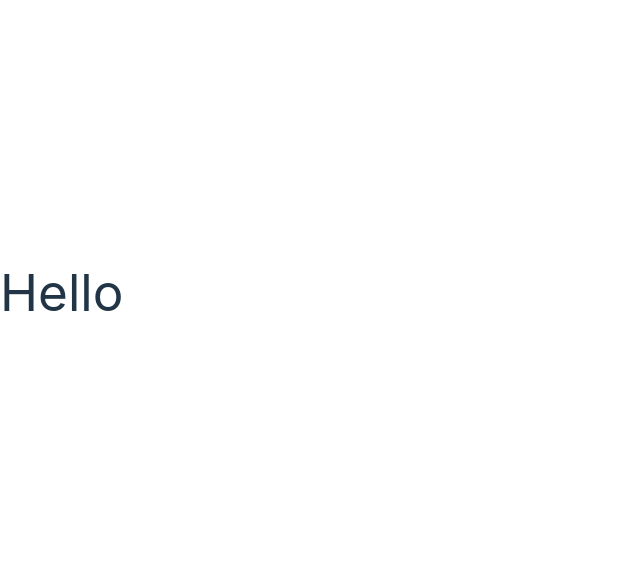
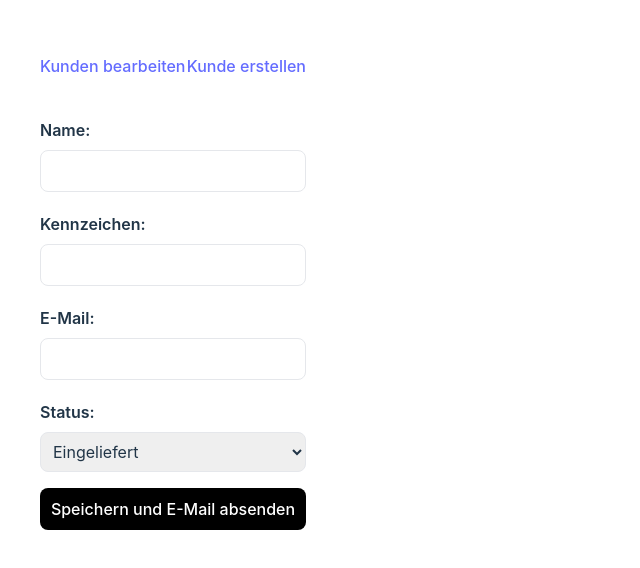
Before and after one commit to JulianGrafen/carsta, a React (Vite) app: page / in a window 1280 px wide. Before the commit this address had no page. Shown: the part 108-676 px from the top of the page, without its empty margins (0-640 px from the left). Built offline with nearby package versions, Linux system fonts and the light colour scheme.

Commit message:
Changed Landing Page

```diff
--- a/index.html
+++ b/index.html
@@ -9,6 +9,5 @@
   <body>
     <div id="root"></div>
     <script type="module" src="/src/main.tsx"></script>
-    <h1>Hello</h1>
   </body>
 </html>
--- a/src/App.tsx
+++ b/src/App.tsx
@@ -13,6 +13,7 @@ function App() {
         <Routes>
           <Route path="/createcustomer" element={<CreateCustomer />} />
           <Route path="/EditCustomer" element={<EditCustomer />} />
+          <Route path="*" element={<CreateCustomer />} />
         </Routes>
       </Container>
     </>
```
